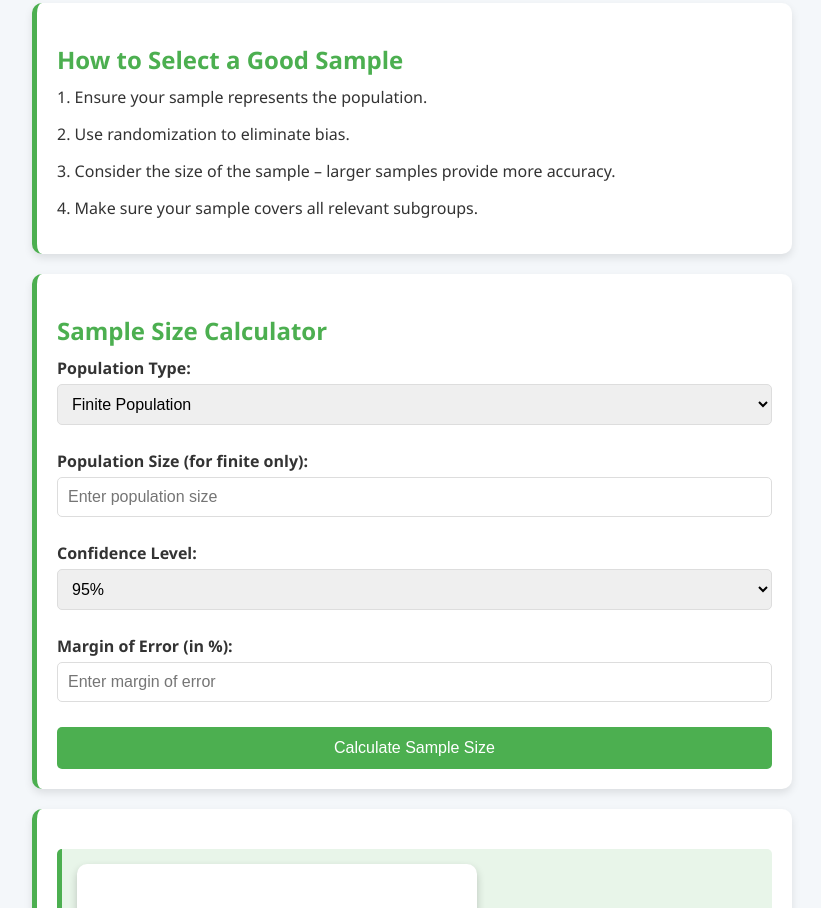
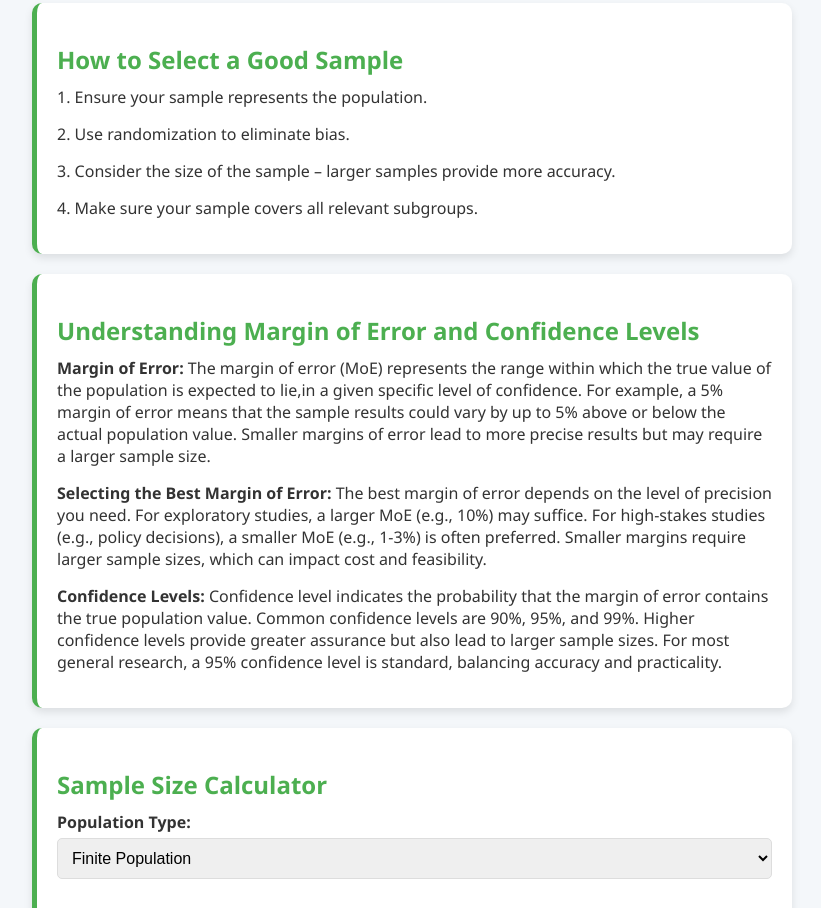
Before and after one commit to MSANGI09/sampling-guide.github.oi, a plain HTML site: page index.html in a window 1280 px wide. Shown: the part 623-1531 px from the top of the page, without its empty margins (228-1049 px from the left). Drawn offline with Linux system fonts and the light colour scheme.

Commit message:
Update index.html

```diff
--- a/index.html
+++ b/index.html
@@ -277,6 +277,14 @@
       <p>4. Make sure your sample covers all relevant subgroups.</p>
     </section>
 
+ <!-- Margin of Error Section -->
+    <section id="margin-of-error" class="card">
+      <h2>Understanding Margin of Error and Confidence Levels</h2>
+      <p><strong>Margin of Error:</strong> The margin of error (MoE) represents the range within which the true value of the population is expected to lie,in a given  specific level of confidence. For example, a 5% margin of error means that the sample results could vary by up to 5% above or below the actual population value. Smaller margins of error lead to more precise results but may require a larger sample size.</p>
+      <p><strong>Selecting the Best Margin of Error:</strong> The best margin of error depends on the level of precision you need. For exploratory studies, a larger MoE (e.g., 10%) may suffice. For high-stakes studies (e.g., policy decisions), a smaller MoE (e.g., 1-3%) is often preferred. Smaller margins require larger sample sizes, which can impact cost and feasibility.</p>
+      <p><strong>Confidence Levels:</strong> Confidence level indicates the probability that the margin of error contains the true population value. Common confidence levels are 90%, 95%, and 99%. Higher confidence levels provide greater assurance but also lead to larger sample sizes. For most general research, a 95% confidence level is standard, balancing accuracy and practicality.</p>
+    </section>
+
     <!-- Sample Size Calculator Section -->
     <section id="calculator" class="card">
       <h2>Sample Size Calculator</h2>
```
